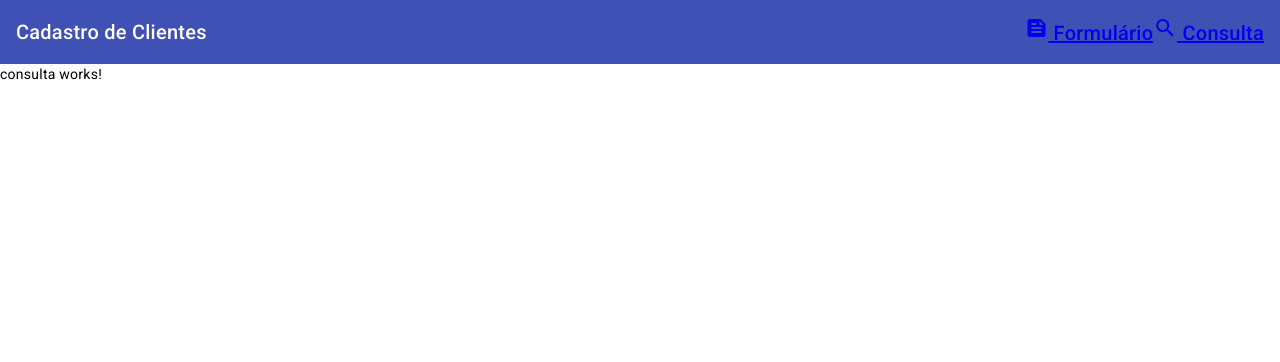
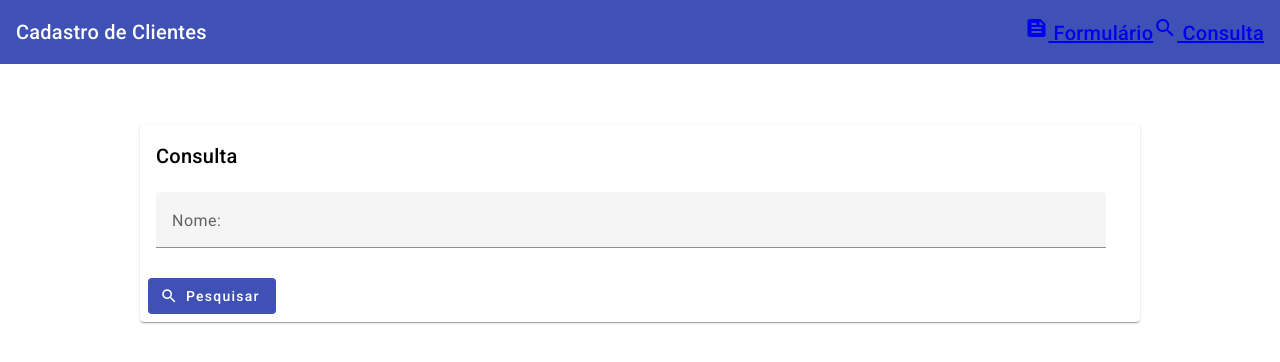
Before and after one commit to Jeffconexion/front-angular-formulario, an Angular app: page /consulta in a window 1280 px wide. Shown: the top 362 px of the page. Built offline with nearby package versions, Linux system fonts and the light colour scheme.

Commit message:
feat: implement consulta form with input field and search button

```diff
--- a/src/app/consulta/consulta.component.html
+++ b/src/app/consulta/consulta.component.html
@@ -1,3 +1,31 @@
-<p>
-  consulta works!
-</p>
+<div fxLayout="row" fxLayoutAlign="center">
+  <div fxLayout="column" fxFlex="1000px">
+    <form class="mt-60" #buscaForm="ngForm">
+      <mat-card>
+        <mat-card-header>
+          <mat-card-title>Consulta</mat-card-title>
+        </mat-card-header>
+        <mat-card-content class="mt-20">
+          <div fxLayout="row">
+            <div fxLayout="column" fxFlex="950px">
+              <mat-form-field class="full-width">
+                <mat-label>Nome:</mat-label>
+                <input
+                  matInput
+                  placeholder="Digite o Nome para busca"
+                  name="termoBusca"
+                />
+              </mat-form-field>
+            </div>
+          </div>
+        </mat-card-content>
+        <mat-card-actions>
+          <button color="primary" mat-flat-button type="submit">
+            <mat-icon fontIcon="search"></mat-icon>
+            Pesquisar
+          </button>
+        </mat-card-actions>
+      </mat-card>
+    </form>
+  </div>
+</div>
--- a/src/app/consulta/consulta.component.ts
+++ b/src/app/consulta/consulta.component.ts
@@ -1,15 +1,27 @@
-import { Component, OnInit } from '@angular/core';
+import { Component } from '@angular/core';
+import { FlexLayoutModule } from '@angular/flex-layout';
+import { FormsModule } from '@angular/forms';
+import { MatButtonModule } from '@angular/material/button';
+import { MatCardModule } from '@angular/material/card';
+import { MatIconModule } from '@angular/material/icon';
+import { MatInputModule } from '@angular/material/input';
+import { MatTableModule } from '@angular/material/table';
+
 
 @Component({
   selector: 'app-consulta',
+  imports: [
+    MatInputModule,
+    MatCardModule,
+    MatIconModule,
+    MatTableModule,
+    FlexLayoutModule,
+    FormsModule,
+    MatButtonModule
+  ],
   templateUrl: './consulta.component.html',
   styleUrls: ['./consulta.component.css']
 })
-export class ConsultaComponent implements OnInit {
-
-  constructor() { }
-
-  ngOnInit() {
-  }
+export class ConsultaComponent {
 
 }
```
